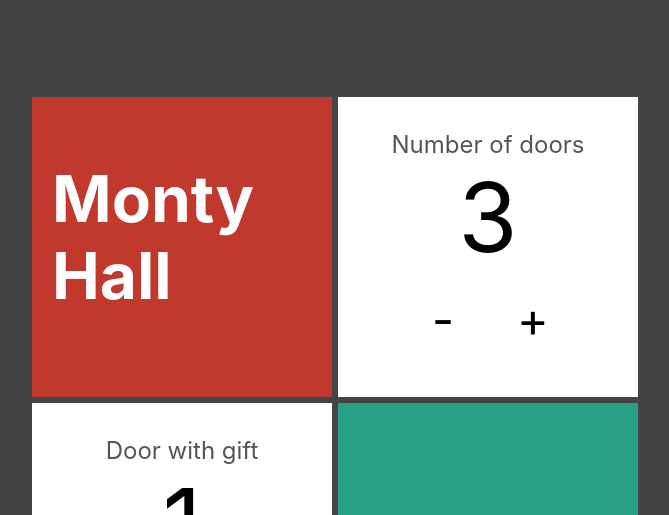
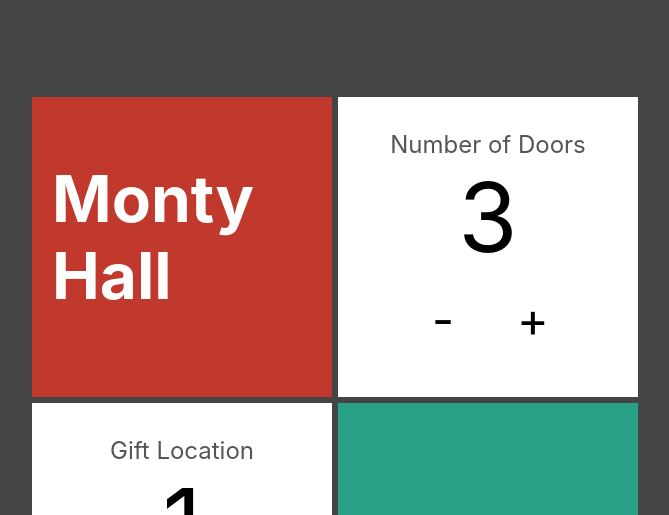
Before and after one commit to betosan83/next-monty-hall-doors, a Next.js app: page / in a window 1280 px wide. Shown: the top 515 px of the page, without its empty margins (305-974 px from the left). Built offline with nearby package versions, Linux system fonts and the light colour scheme.

Commit message:
Final adjustments.

```diff
--- a/pages/index.tsx
+++ b/pages/index.tsx
@@ -15,13 +15,13 @@ export default function Form() {
           <h1>Monty Hall</h1>
         </Card>
         <Card>
-          <NumberInput text="Number of doors"
+          <NumberInput text="Number of Doors"
             value={qtDoors} onChange={newQt => setQtDoors(newQt)}></NumberInput>
         </Card>
       </div>
       <div>
         <Card >
-          <NumberInput text="Door with gift"
+          <NumberInput text="Gift Location"
             value={withGift} onChange={newDoorWithGift => setWithGift(newDoorWithGift)}></NumberInput>
         </Card>
         <Card bgcolor="#28a085">
```
